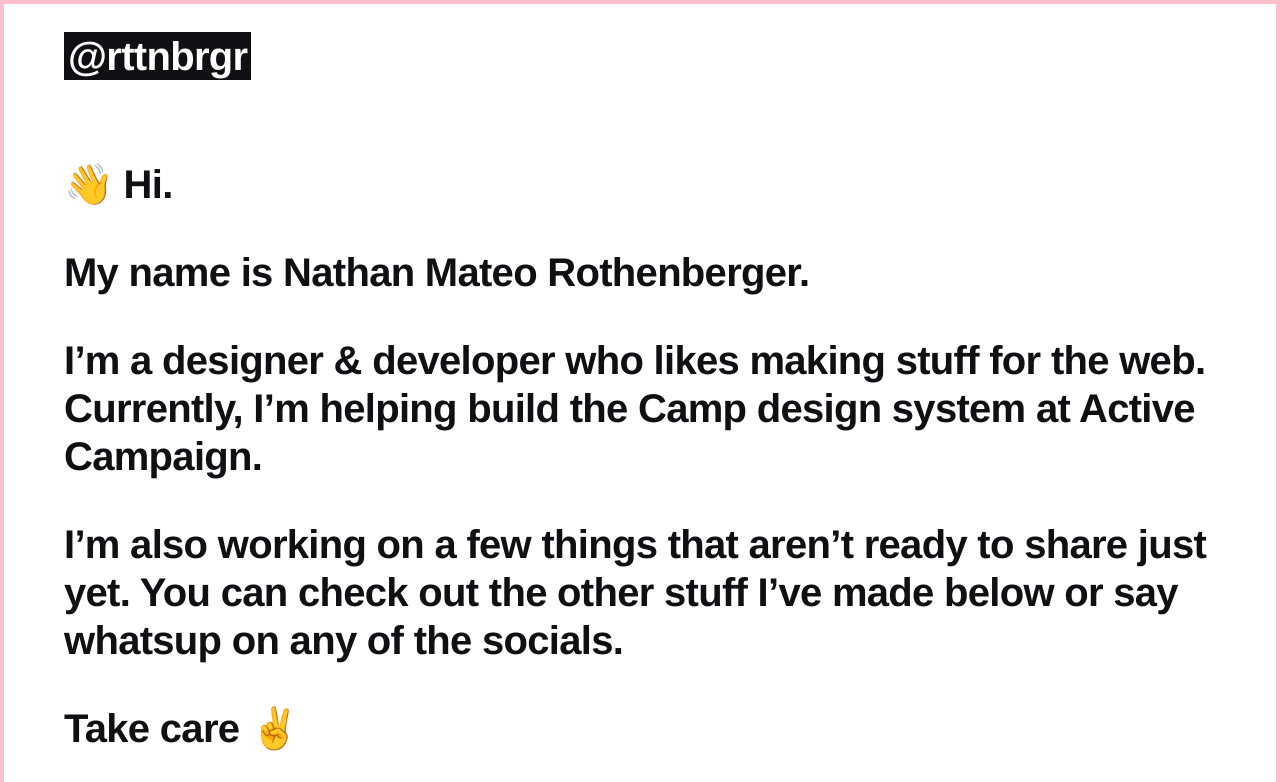
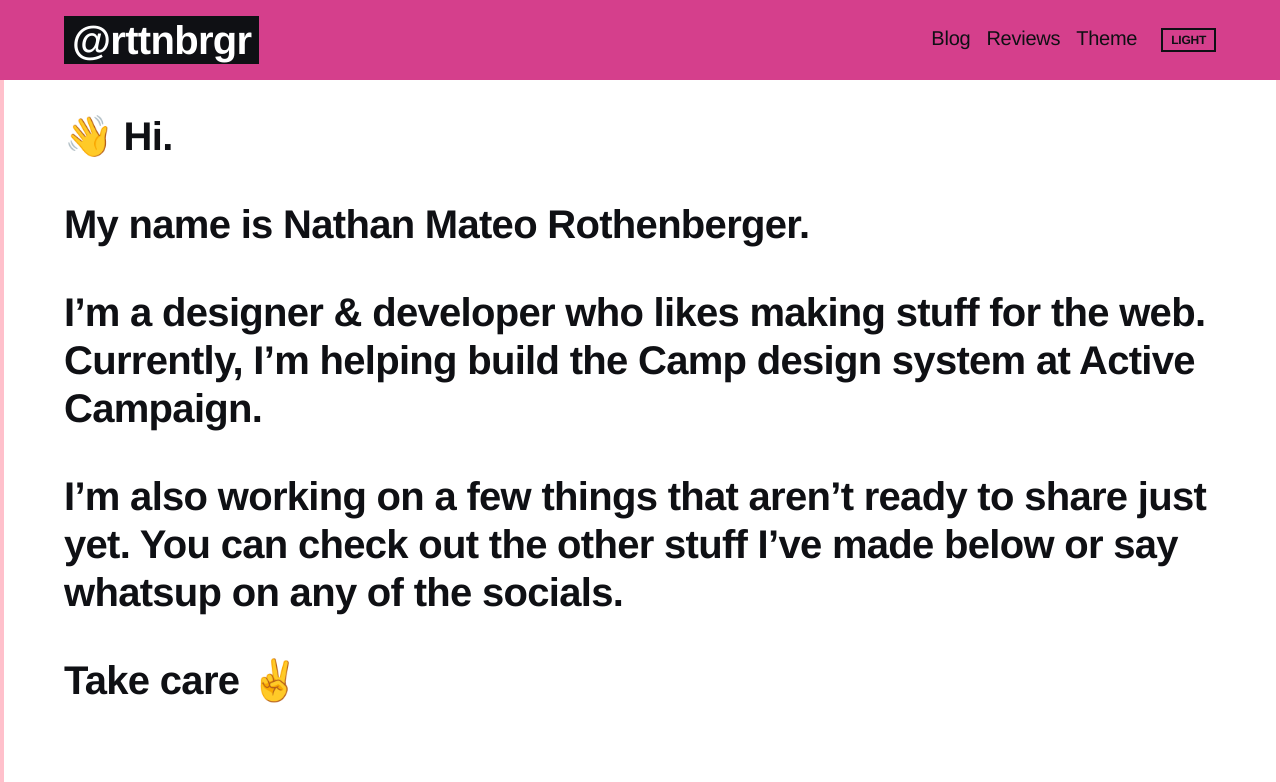
Before and after one commit to rttnbrgr/homebase, a Next.js app: page / in a window 1280 px wide. Shown: the top 782 px of the page. Built offline with nearby package versions, Linux system fonts and the light colour scheme.

Commit message:
refactor header + update usage
add monolink fork component

```diff
--- a/components/Header.tsx
+++ b/components/Header.tsx
@@ -1,14 +1,23 @@
 import React from "react";
 import NextLink from "next/link";
 import {
+  Box,
   BoxProps,
   Text,
   Link as ChakraLink,
   Flex,
   useColorMode,
   Button,
-  TextProps
+  TextProps,
+  Container as ChakraContainer,
+  HStack,
+  VStack,
+  UnorderedList,
+  Spacer
 } from "@chakra-ui/react";
+import { miscLinks, linkLists } from "../lib/homepageLinks";
+import { MonoLink, MonoLinkFork } from "./MonoLink";
+import { MonoLinkList } from "./MonoLinkList";
 
 const headerStyles: BoxProps = {
   justifyContent: {
@@ -30,13 +39,68 @@ const headerTextStyles: TextProps = {
 
 type HeaderProps = {
   title: string;
+  isHome?: boolean;
 };
 
-const Header = ({ title }: HeaderProps) => {
+const Header = ({ title, isHome = false }: HeaderProps) => {
   const { colorMode, toggleColorMode } = useColorMode();
 
   return (
-    <Flex {...headerStyles} layerStyle="debug">
+    <>
+      <Box as="header" layerStyle="debug">
+        <ChakraContainer variant="refactor" py="4">
+          <Flex justifyContent="space-between" alignItems="center">
+            {/* Breadcrumb */}
+            <HStack>
+              <Text as="h1" textStyle="homeHeader" px="2">
+                <NextLink href="/" passHref>
+                  <ChakraLink
+                    layerStyle="resetLink"
+                    // Fix the decoration
+                    // textDecoration={{ _hover: "none" }}
+                  >
+                    {isHome ? "@rttnbrgr" : "~"}
+                  </ChakraLink>
+                </NextLink>
+              </Text>
+
+              {!isHome && (
+                <>
+                  <Text>/</Text>
+                  <Text>{title}</Text>
+                </>
+              )}
+            </HStack>
+
+            {/* Links */}
+            <HStack spacing="6" align="start">
+              <HStack
+                spacing="4"
+                align="start"
+                display={{ base: "none", sm: "flex" }}>
+                {miscLinks.map(({ linkText, ...props }, j) => {
+                  // Selectively hide nav
+                  if (linkText === "Fullstack Design") {
+                    return null;
+                  }
+                  return (
+                    <Text textStyle="h5" lineHeight="1" key={j}>
+                      <MonoLinkFork key={j} {...props}>
+                        {linkText}
+                      </MonoLinkFork>
+                    </Text>
+                  );
+                })}
+              </HStack>
+              <Button onClick={toggleColorMode} textStyle="h1">
+                {colorMode}
+              </Button>
+            </HStack>
+          </Flex>
+        </ChakraContainer>
+      </Box>
+      {/* Old */}
+      {/* <Flex {...headerStyles} layerStyle="debug">
         <NextLink href="/" passHref>
           <ChakraLink variant="reviewButton">
             <Button>Home</Button>
@@ -44,7 +108,8 @@ const Header = ({ title }: HeaderProps) => {
         </NextLink>
         <Text {...headerTextStyles}>{title}</Text>
         <Button onClick={toggleColorMode}>{colorMode}</Button>
-    </Flex>
+      </Flex> */}
+    </>
   );
 };
 
--- a/components/Layout.tsx
+++ b/components/Layout.tsx
@@ -9,15 +9,16 @@ type LayoutProps = {
   children: React.ReactNode;
   title: string;
   hideHeader?: boolean;
+  isHome?: boolean;
 };
 
-const Layout = ({ children, title, hideHeader }: LayoutProps) => {
+const Layout = ({ children, title, hideHeader, isHome }: LayoutProps) => {
   return (
     <>
       <Meta />
       <ChakraProvider theme={theme}>
         <Box minH="100vh" boxShadow="inset 0 0 0 4px pink">
-          {!hideHeader && <Header title={title} />}
+          {!hideHeader && <Header title={title} isHome={isHome} />}
           <main>{children}</main>
           <Footer />
         </Box>
--- a/components/MonoLink.tsx
+++ b/components/MonoLink.tsx
@@ -47,3 +47,25 @@ const MonoLink = ({
 };
 
 export { MonoLink };
+
+const MonoLinkFork = ({
+  href,
+  isLocal = false,
+  children = "default child"
+}: MonoLinkProps) => {
+  if (!isLocal) {
+    return (
+      <NextLink href={href} passHref>
+        <ChakraLink layerStyle="resetLink">{children}</ChakraLink>
+      </NextLink>
+    );
+  } else {
+    return (
+      <ChakraLink layerStyle="resetLink" href={href}>
+        {children}
+      </ChakraLink>
+    );
+  }
+};
+
+export { MonoLinkFork };
--- a/pages/index.tsx
+++ b/pages/index.tsx
@@ -23,14 +23,10 @@ type Props = {};
 
 const Index = ({}: Props) => {
   return (
-    <Layout hideHeader title="home">
+    <Layout isHome>
       <MetaPage title="R T T N B R G R | 🤢🍔" titleSuffix={false} />
       <Container variant="refactor" {...rootStyles}>
         <VStack spacing="2em" align="start">
-          <Text as="h1" textStyle="homeHeader">
-            @rttnbrgr
-          </Text>
-
           {/* Bio Section */}
           <VStack spacing="1em" align="start">
             <Text>👋 Hi.</Text>
--- a/pages/theme.tsx
+++ b/pages/theme.tsx
@@ -17,7 +17,7 @@ const typeSystem: typeSystemObject = {
 const ThemeExplorer = ({}: Props) => {
   return (
     <>
-      <Layout hideHeader title="Theme">
+      <Layout title="Theme">
         <MetaPage title="T H E M E | 🤢🍔" titleSuffix={false} />
 
         <div>
```
Lines whose indentation alone changed are shown as unchanged.
